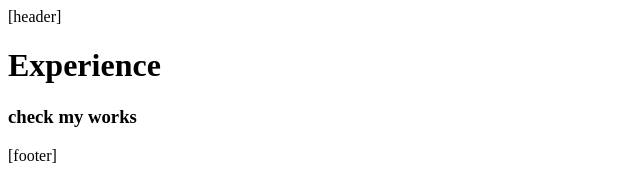
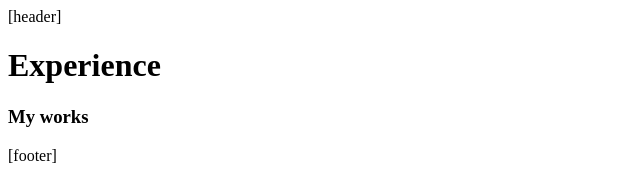
Before and after one commit to CJ-arg/portfolio-next-js, a Next.js app: page /experience in a window 1280 px wide. Shown: the top 196 px of the page, without its empty margins (0-640 px from the left). Built offline with nearby package versions, Linux system fonts and the light colour scheme.

Commit message:
various  pages

```diff
--- a/app/contact/page.tsx
+++ b/app/contact/page.tsx
@@ -2,7 +2,7 @@ export default function ContactPage() {
   return (
     <>
       <h1>CONTACT</h1>
-      <h3>check my works</h3>
+      <h3>CONTACT FORM</h3>
     </>
   );
 }
--- a/app/experience/page.tsx
+++ b/app/experience/page.tsx
@@ -2,7 +2,7 @@ export default function ExperiencePage() {
   return (
     <>
       <h1>Experience</h1>
-      <h3>check my works</h3>
+      <h3>My works</h3>
     </>
   );
 }
```
